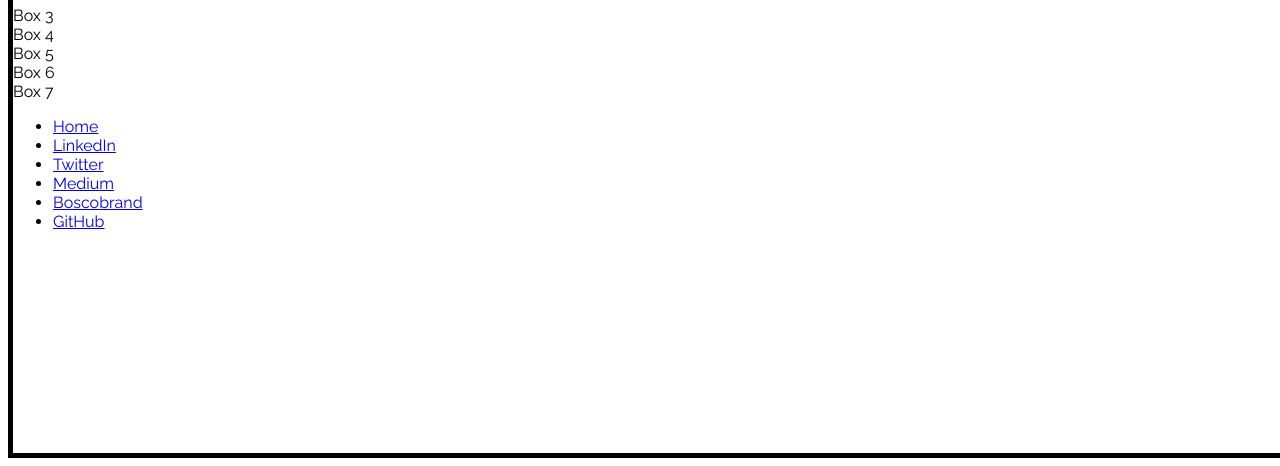
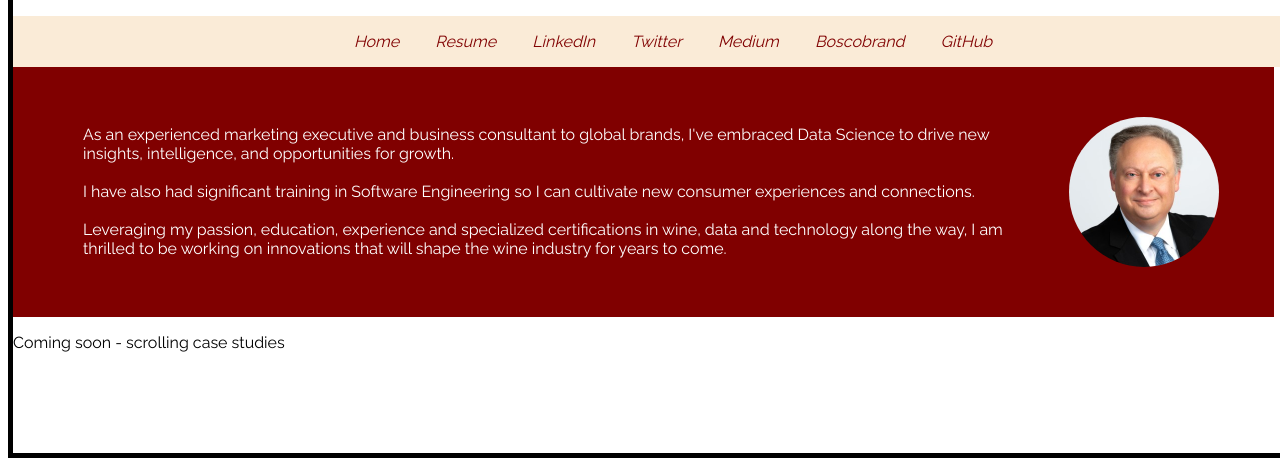
Before and after one commit to Boscobrand/Personal-Portfolio, a plain HTML site: page index.html in a window 1280 px wide. Shown: the part 360-826 px from the top of the page. Drawn offline with Linux system fonts and the light colour scheme.

Commit message:
framework draft 5

```diff
--- a/index.html
+++ b/index.html
@@ -12,16 +12,14 @@
 </head>
 <body>
 
-
 <div class="container-1">
     <div class="box1"></div>
 </div>
 
 
 <div class="container-2">
-    <div class="box2">
+
     <img src="portfolio pics/Wine-Pouring.jpg" alt="Pouring a glass of wine">
-        </div>
     <div class="headline">
         <br>
         <h2>Exceptional wines are multidimensional.</h2>
@@ -33,7 +31,7 @@
 
 
 <div class="container-3"></div>
-    <div class="box3">
+
      <div class="overview">
         <h1> Tony Bosco</h1>
         <h3> Marketing Executive | Data Scientist | Software Engineer</h3>
@@ -41,41 +39,41 @@
         <br>
     </div>
 
-
-
-
-
-
-
-
-
-
-
-
-    <div class="box3"> Box 3</div>
-    <div class="box4"> Box 4</div>
-    <div class="box5"> Box 5</div>
-    <div class="box6"> Box 6</div>
-    <div class="box7"> Box 7</div>
+    <div class="menu">
+        <ul>
+            <li><a href="index.html" target="_blank" rel="noopener noreferrer">Home</a></li>
+            <li><a href="Tony_Bosco_Resume.pdf" target="_blank" rel="noopener noreferrer">Resume</a></li>
+            <li><a href="https://www.linkedin.com/in/tonybosco" target="_blank" rel="noopener noreferrer">LinkedIn</a></li>
+            <li><a href="https://twitter.com/boscobrand"target="_blank" rel="noopener noreferrer">Twitter</a></li>
+            <li><a href="https://tony-bosco.medium.com/"target="_blank" rel="noopener noreferrer">Medium</a></li>
+            <li><a href="https://www.boscobrand.com/"target="_blank" rel="noopener noreferrer">Boscobrand</a></li>
+            <li><a href="https://github.com/Boscobrand"target="_blank" rel="noopener noreferrer">GitHub</a></li>
+        </ul>
 
     </div>
 
 
+<div class="container-4">
 
+    <div class="bioblurb">
         <ul>
-            <li><a href="index.html">Home</a></li>
-             <li><a href="https://www.linkedin.com/in/tonybosco">LinkedIn</a></li>
-             <li><a href="https://twitter.com/boscobrand">Twitter</a></li>
-             <li><a href="https://tony-bosco.medium.com/">Medium</a></li>
-            <li><a href="https://www.boscobrand.com/">Boscobrand</a></li>
-            <li><a href="https://github.com/Boscobrand">GitHub</a></li>
+            <li class="bioblurb">As an experienced marketing executive and business consultant to global brands, I've embraced Data Science to drive new insights, intelligence, and opportunities for growth.</li>
+            <br>
+            <li class="bioblurb">I have also had significant training in Software Engineering so I can cultivate new consumer experiences and connections.</li>
+            <br>
+            <li class="bioblurb">Leveraging my passion, education, experience and specialized certifications in wine, data and technology along the way, I am thrilled to be working on innovations that will shape the wine industry for years to come.</li>
         </ul>
+    </div>
+    <img class="circ-me" src="portfolio pics/q87x4gr7wduldamgysp3.jpg" alt="Photo of Tony Bosco">
+</div>
 
+<div class="container-5">
 
+    <p>Coming soon - scrolling case studies</p>
 
+</div>
 
-
-
+</div>
 
 
 </body>
--- a/style.css
+++ b/style.css
@@ -9,7 +9,6 @@ body {
 }
 
 .container{
-
     display:flex;
     flex-direction:row;
     width:100%;
@@ -18,6 +17,7 @@ body {
 
 .container-1{
     display:flex;
+    align-items: center;
     background-color: maroon;
     text-align: center;
     color: white;
@@ -61,7 +61,7 @@ h2{
 
 h4 {
     display:flex;
-    align-content:right;
+    align-content:flex-end;
     text-align:right;
     padding:0px;
     margin-left:25px;
@@ -76,7 +76,7 @@ h4 {
     color: white;
     width: 98.5%;
     height:15px;
-    padding:5px
+    padding:10px
 
 }
 h1{
@@ -87,13 +87,58 @@ h1{
 .overview{
     display:flex;
     flex-direction: column;
-    align-content:flex-end;
+    align-content:center;
     text-align: center;
-    width:200px
-    padding:0px;
+    padding: 0px;
     margin: 0 auto;
 }
 
 h3 {
     margin:0px
 }
+
+.container-4 {
+    display:flex;
+    align-items:center;
+    background-color: maroon;
+    text-align: center;
+    color: white;
+    width: 98.5%;
+    height:250px;
+    padding:0px;
+
+}
+.bioblurb{
+    display:flex;
+    flex-direction: column;
+    align-content:center;
+    text-align: left;
+    margin-left: 15px;
+    padding:0px
+    ist-style-type: style type none;
+}
+.circ-me{
+    border-radius: 50%;
+    margin-right:25px;
+    padding: 30px;
+}
+.menu {
+    list-style-type: style type none;
+    display: flex;
+    background-color:antiquewhite;
+    justify-content:center;
+}
+
+
+li{
+    display:inline;
+    list-style-type: style type none;
+}
+
+li a {
+    font-style: italic;
+    color: maroon;
+    text-align: center;
+    padding: 14px 16px;
+    text-decoration: black;
+}
```
Also changed, not shown: 1 other file. Lines whose indentation alone changed are shown as unchanged.
